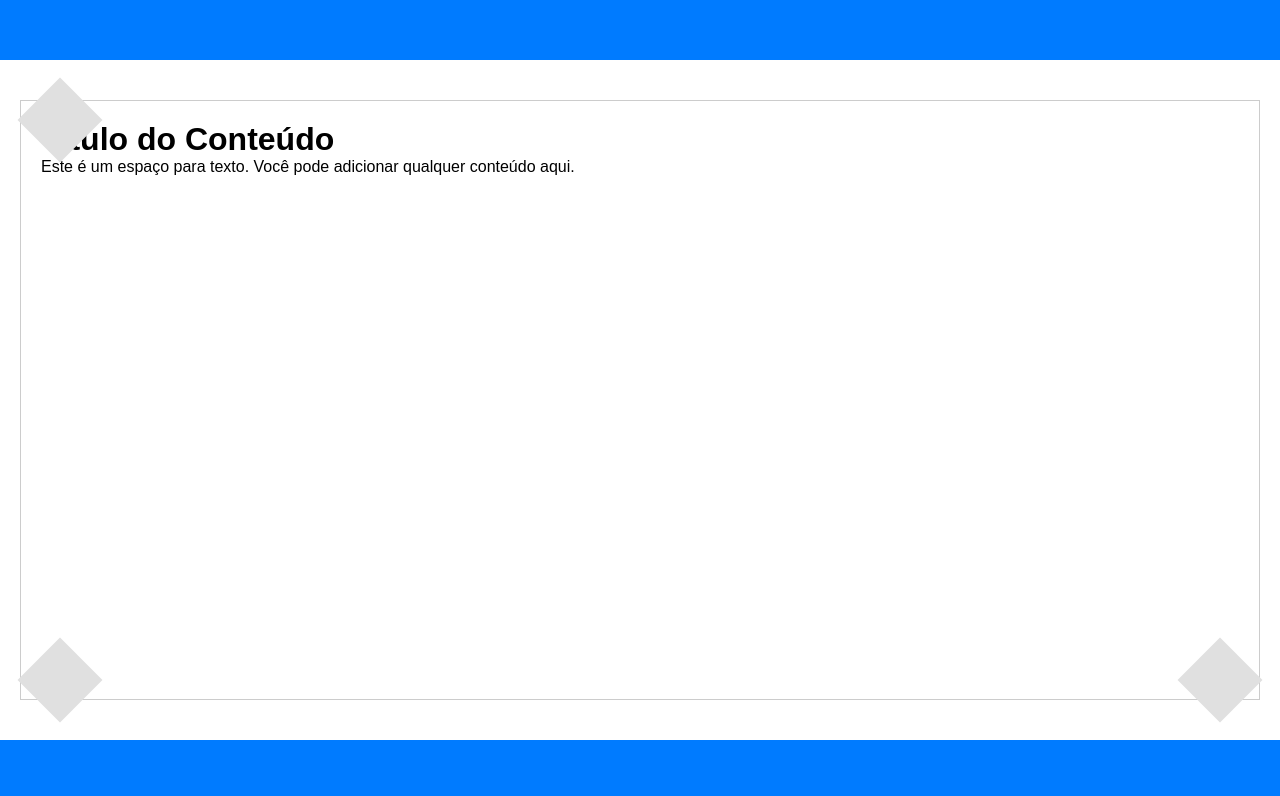
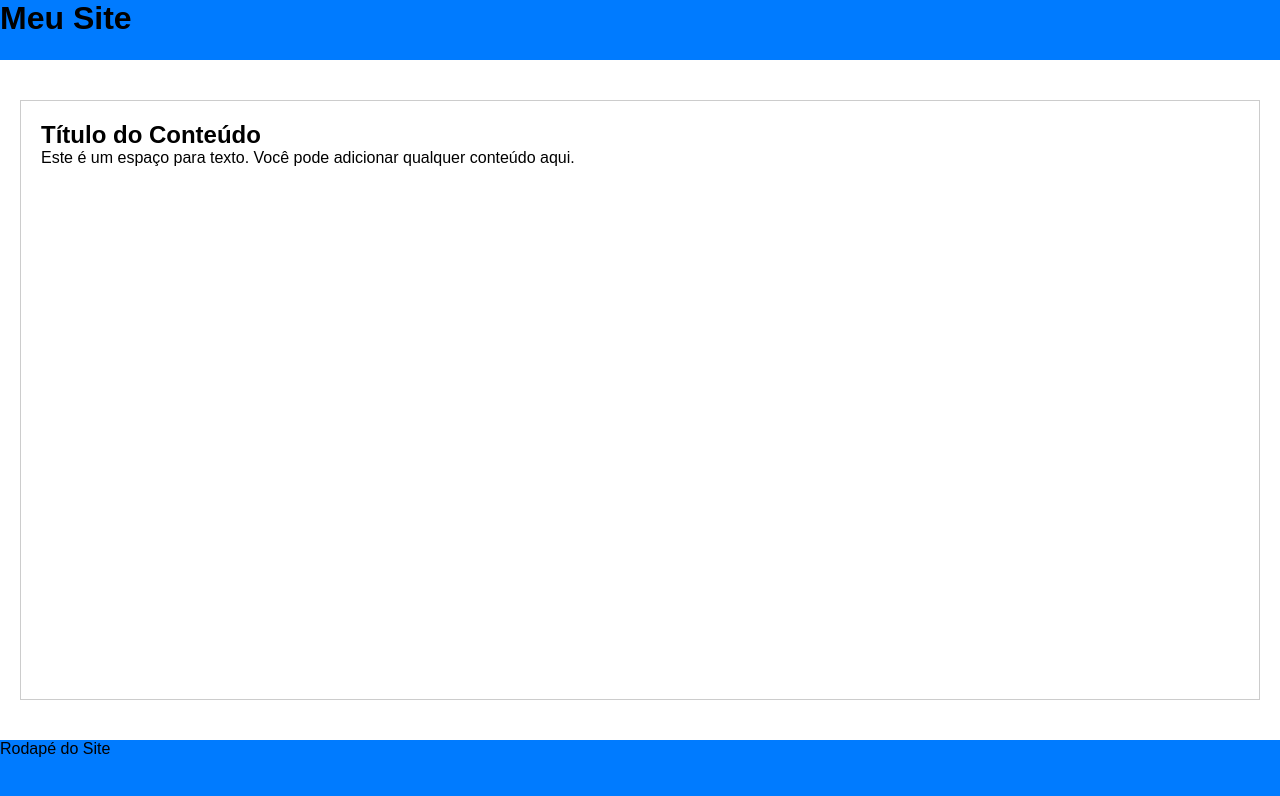
Before and after one commit to XandoTAraujo/trabalho-figma, a plain HTML site: page index.html in a window 1280 px wide. Drawn offline with Linux system fonts and the light colour scheme.

Commit message:
Update index.html

```diff
--- a/index.html
+++ b/index.html
@@ -8,27 +8,18 @@
 </head>
 <body>
     <header>
-        <!-- Cabeçalho Vago -->
+        <h1>Meu Site</h1>
     </header>
 
     <div class="container">
-        <div class="top-left">
-            <!-- Espaço Vago Superior Esquerdo -->
-        </div>
         <div class="content">
-            <h1>Título do Conteúdo</h1>
+            <h2>Título do Conteúdo</h2>
             <p>Este é um espaço para texto. Você pode adicionar qualquer conteúdo aqui.</p>
-        </div>
-        <div class="bottom-left">
-            <!-- Espaço Vago Inferior Esquerdo -->
-        </div>
-        <div class="bottom-right">
-            <!-- Espaço Vago Inferior Direito -->
         </div>
     </div>
 
     <footer>
-        <!-- Rodapé Vago -->
+        <p>Rodapé do Site</p>
     </footer>
 </body>
 </html>
```
